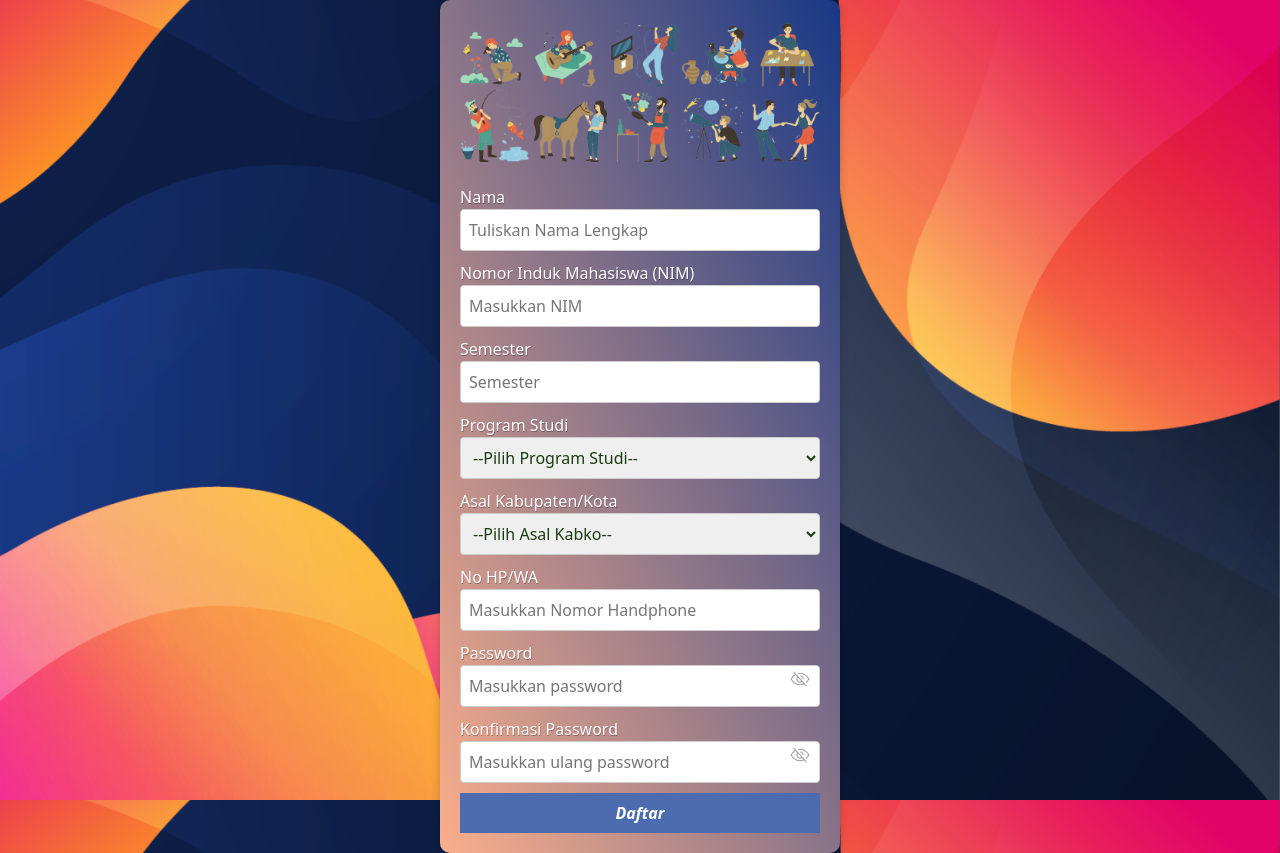
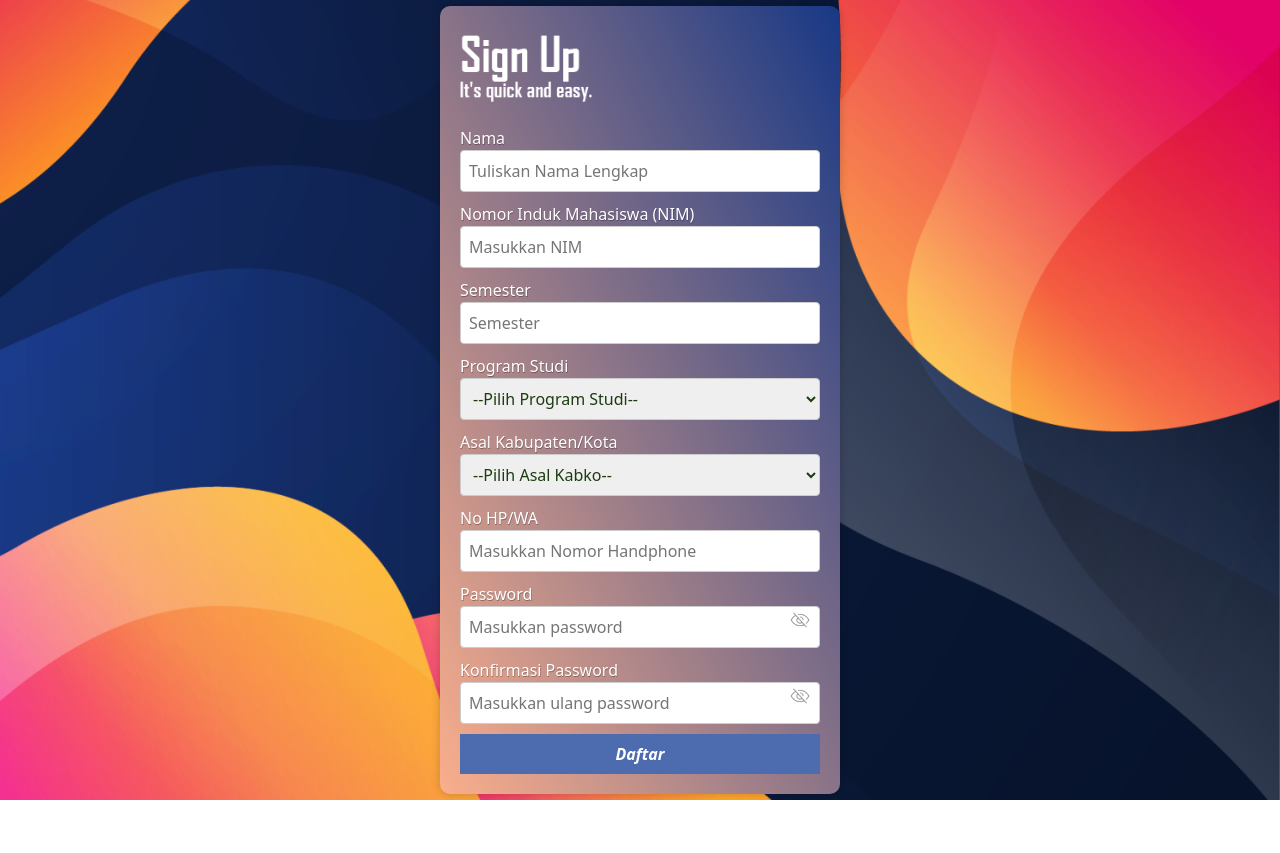
Before and after one commit to RabbitFlur/TalentAndInterestAllocation, a PHP site: page /register.php in a window 1280 px wide. After the commit the page ends 800 px from the top, so only its background shows below. Run offline with PHP 8.4, Linux system fonts and the light colour scheme.

Commit message:
ubah logo

```diff
--- a/user/register.php
+++ b/user/register.php
@@ -1,7 +1,7 @@
 <?php include '../template/header.php'; ?>
 
   <div class="profile">
-  <h2><img src="../image/24727098.png" alt="Gambar" style="max-width: 100%; height: auto;"></h2>
+  <h2><img src="../image/signup.png" alt="Gambar" style="max-width: 100%; height: auto;"></h2>
 
   <form id="pengguna" method="post" action="lanjut.php">
     <div class="input-container">
```
Also changed, not shown: image/signup.png (added).
